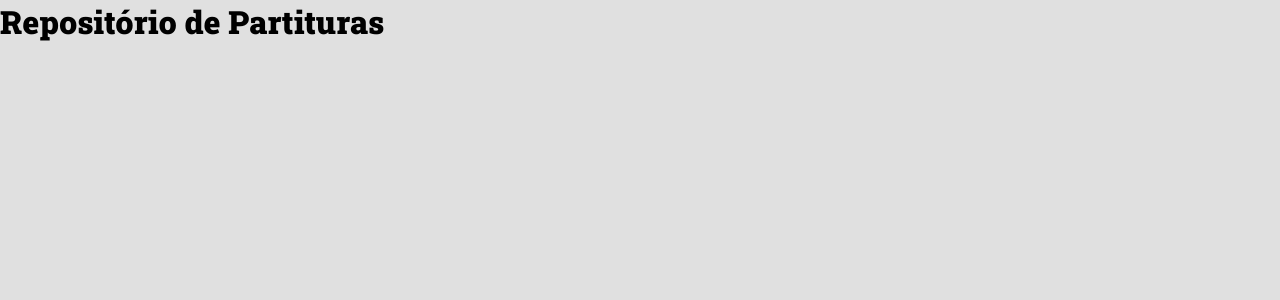
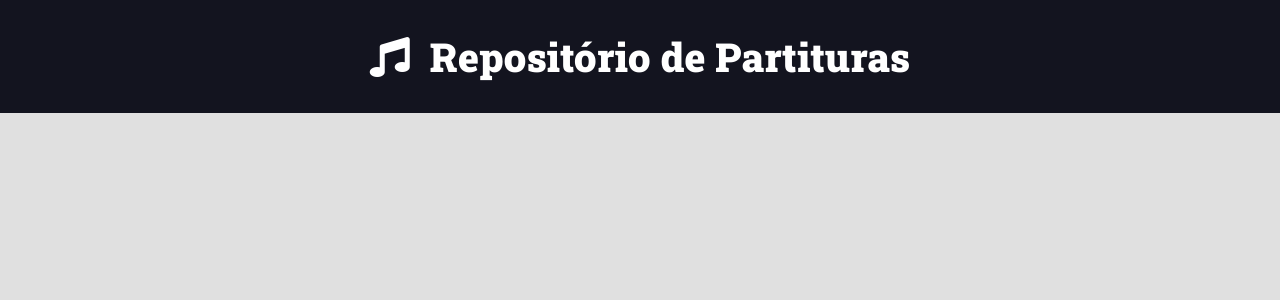
Before and after one commit to msdrum/repositorio-de-partituras, a Django app: page / in a window 1280 px wide. Shown: the top 300 px of the page. Run offline with Django 4.2, Linux system fonts and the light colour scheme.

Commit message:
header structure done

```diff
--- a/repository/templates/repository/pages/home.html
+++ b/repository/templates/repository/pages/home.html
@@ -1,7 +1,7 @@
 {% include 'repository/partials/head.html'%}
 
 <body>
-    <h1>Repositório de Partituras</h1>
+    {% include 'repository/partials/header.html'%}
 </body>
 
 </html>
--- a/repository/templates/repository/partials/header.html
+++ b/repository/templates/repository/partials/header.html
@@ -3,7 +3,7 @@
     <div class="main-header container">
         <h1>
             <a class="main-logo" href="/">
-                <i class="fas fa-utensils main-logo-icon"></i>
+                <i class="fas thin fa-music main-logo-icon"></i>
                 <span class="main-logo-text">Repositório de Partituras</span>
             </a>
         </h1>
```
